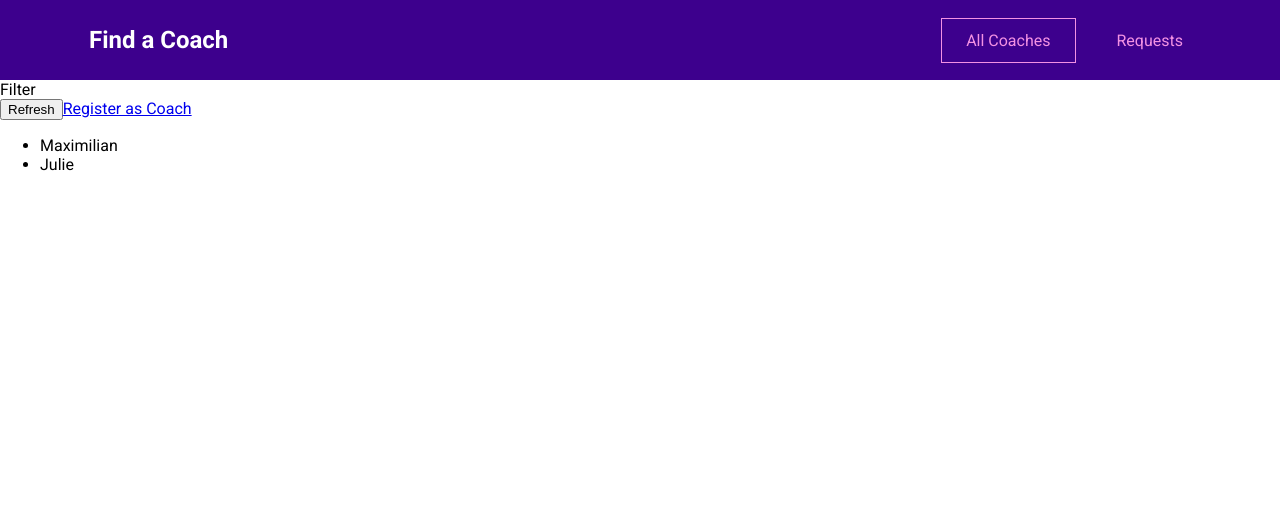
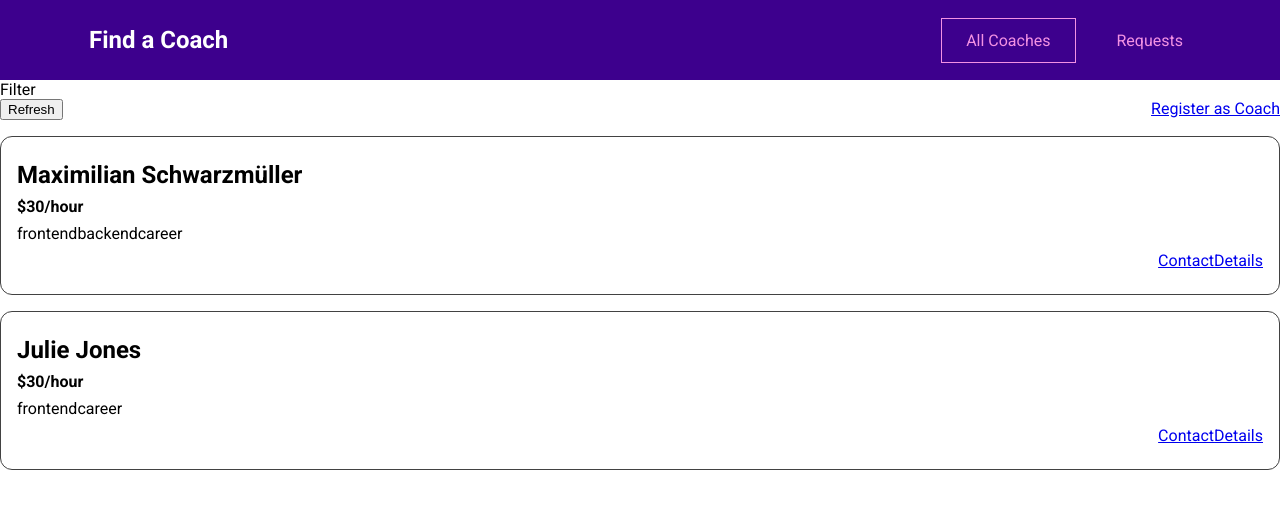
Before and after one commit to yatochkaaa/vue-find_a_coach, a Vue app: page /coaches in a window 1280 px wide. Shown: the top 508 px of the page. Built offline with nearby package versions, Linux system fonts and the light colour scheme.

Commit message:
working on the coaches list and list items

```diff
--- /dev/null
+++ b/src/components/coaches/CoachItem.vue
@@ -0,0 +1,57 @@
+<template>
+  <li>
+    <h3>{{ fullName }}</h3>
+    <h4>${{ rate }}/hour</h4>
+    <div>
+      <span v-for="area in areas" :key="area">{{ area }}</span>
+    </div>
+    <div class="actions">
+      <router-link :to="coachContactLink">Contact</router-link>
+      <router-link :to="coachDetailsLink">Details</router-link>
+    </div>
+  </li>
+</template>
+
+<script>
+export default {
+  props: ['id', 'firstName', 'lastName', 'rate', 'areas'],
+  computed: {
+    fullName() {
+      return `${this.firstName} ${this.lastName}`;
+    },
+    coachContactLink() {
+      return `${this.$route.path}/${this.id}/contact`;
+    },
+    coachDetailsLink() {
+      return `${this.$route.path}/${this.id}`;
+    },
+  },
+};
+</script>
+
+<style scoped>
+li {
+  margin: 1rem 0;
+  border: 1px solid #424242;
+  border-radius: 12px;
+  padding: 1rem;
+}
+
+h3 {
+  font-size: 1.5rem;
+}
+
+h3,
+h4 {
+  margin: 0.5rem 0;
+}
+
+div {
+  margin: 0.5rem 0;
+}
+
+.actions {
+  display: flex;
+  justify-content: flex-end;
+}
+</style>
--- a/src/pages/coaches/CoachesList.vue
+++ b/src/pages/coaches/CoachesList.vue
@@ -6,7 +6,15 @@
       <router-link to="/register">Register as Coach</router-link>
     </div>
     <ul v-if="hasCoaches">
-      <li v-for="coach in coaches" :key="coach.id">{{ coach.firstName }}</li>
+      <coach-item
+        v-for="coach in filteredCoaches"
+        :key="coach.id"
+        :id="coach.id"
+        :first-name="coach.firstName"
+        :last-name="coach.lastName"
+        :rate="coach.hourlyRate"
+        :areas="coach.areas"
+      />
     </ul>
     <h3 v-else>No coaches found.</h3>
   </section>
@@ -14,15 +22,30 @@
 
 <script>
 import { mapGetters } from 'vuex';
+import CoachItem from '../../components/coaches/CoachItem.vue';
 
 export default {
+  components: {
+    CoachItem,
+  },
   computed: {
     ...mapGetters({
-      coaches: 'coaches/coaches',
+      filteredCoaches: 'coaches/coaches',
       hasCoaches: 'coaches/hasCoaches',
     }),
   },
 };
 </script>
 
-<style scoped></style>
+<style scoped>
+ul {
+  list-style: none;
+  margin: 0;
+  padding: 0;
+}
+
+.controls {
+  display: flex;
+  justify-content: space-between;
+}
+</style>
```
